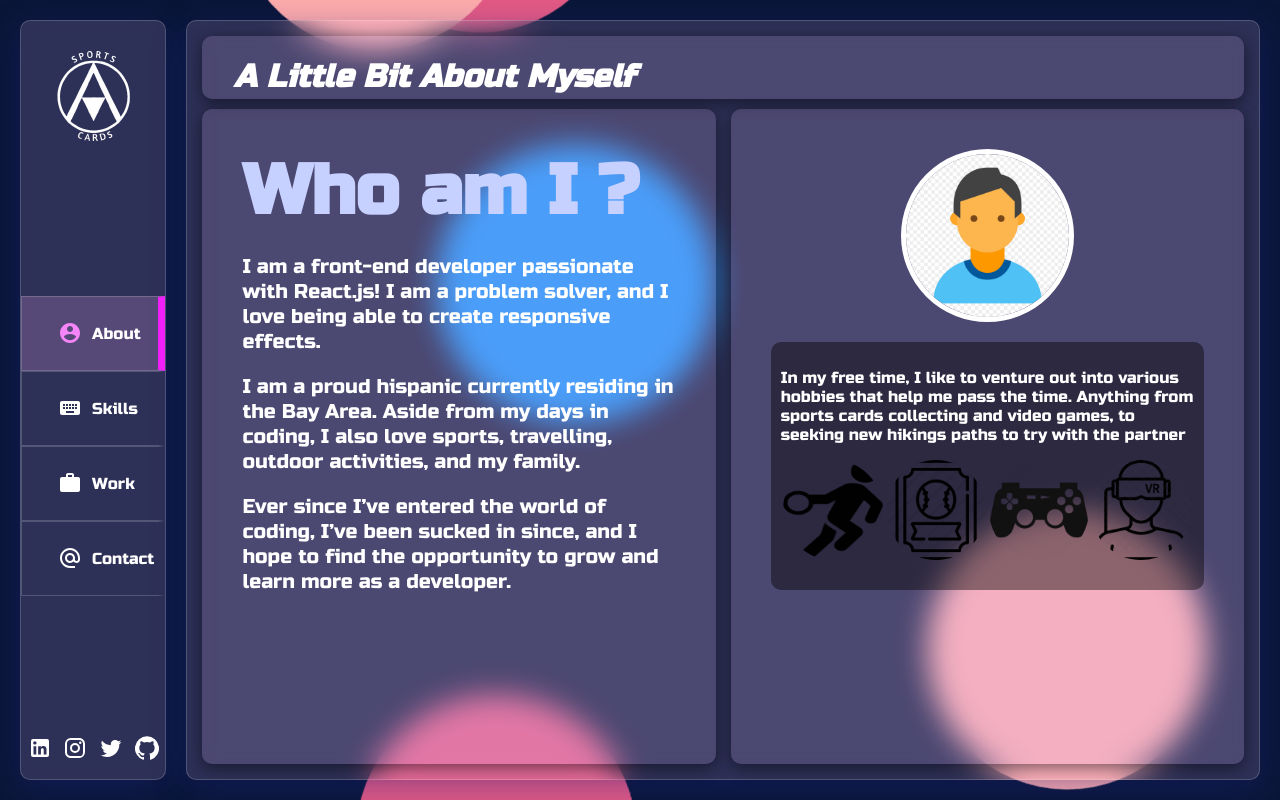
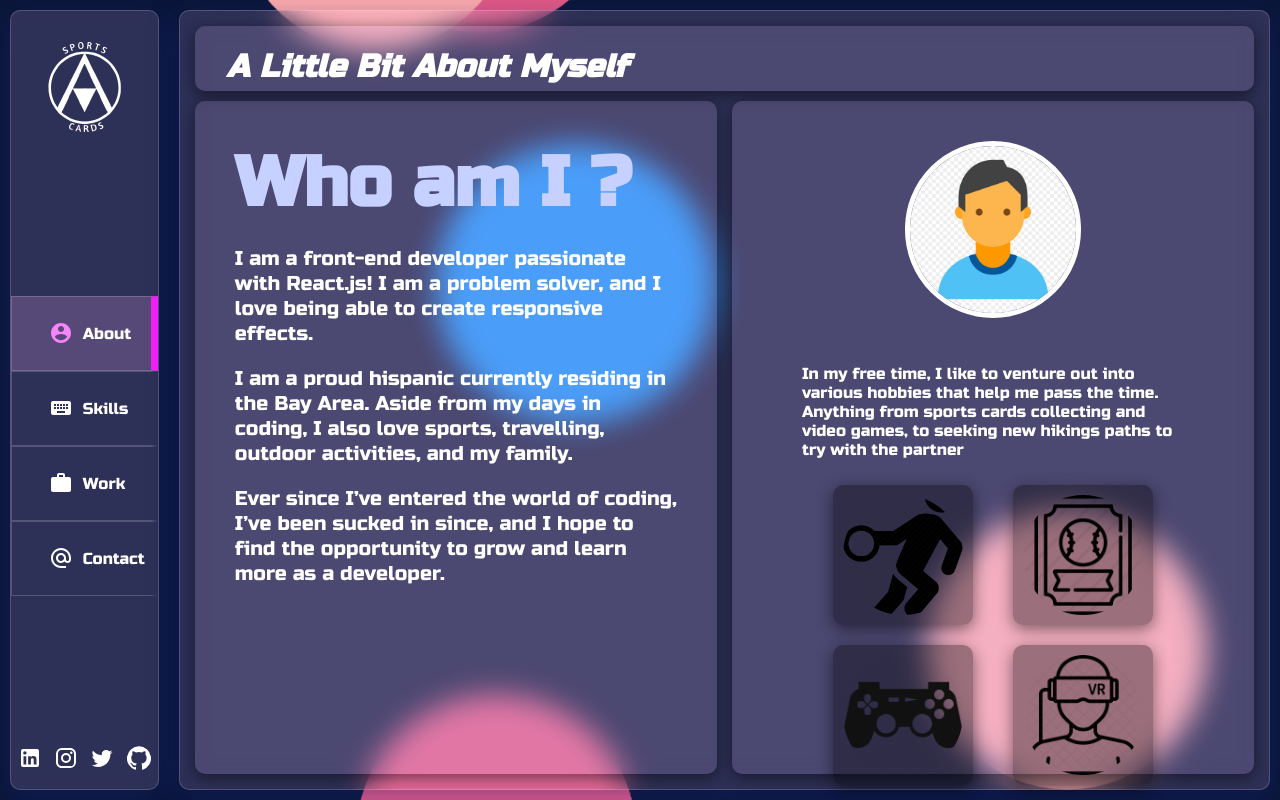
Before and after one commit to amedra13/Web-Portfolio, a React (Create React App) app: page /about in a window 1280 px wide. Built offline with nearby package versions, Linux system fonts and the light colour scheme.

Commit message:
use a mixin to style icon container

```diff
--- a/src/pages/About.js
+++ b/src/pages/About.js
@@ -37,10 +37,18 @@ const About = () => {
 						video games, to seeking new hikings paths to try with the partner{' '}
 					</p>
 					<div className="interests">
-						<img className="icon" src={Basketball} alt="" />
-						<img className="icon" src={SportsCards} alt="" />
-						<img className="icon" src={Videogames} alt="" />
-						<img className="icon" src={VirtualReality} alt="" />
+						<div className="icon__container">
+							<img className="icon" src={Basketball} alt="" />
+						</div>
+						<div className="icon__container">
+							<img className="icon" src={SportsCards} alt="" />
+						</div>
+						<div className="icon__container">
+							<img className="icon" src={Videogames} alt="" />
+						</div>
+						<div className="icon__container">
+							<img className="icon" src={VirtualReality} alt="" />
+						</div>
 					</div>
 				</div>
 			</div>
--- a/src/styles/About.scss
+++ b/src/styles/About.scss
@@ -12,7 +12,6 @@
 .about__header {
 	@include content-glass-style;
 	@include header-container;
-
 }
 .about__container {
 	@include content-glass-style;
@@ -40,9 +39,8 @@
 	}
 	.about__interests {
 		border-radius: 10px;
-		padding: 10px;
-		background-color: rgba(5, 2, 2, 0.432);
-		width: 100%;
+		padding: 10px 30px;
+		flex: 1;
 		.icon {
 			width: 100px;
 			height: 100px;
@@ -52,8 +50,24 @@
 		}
 		.interests {
 			display: flex;
+			flex-wrap: wrap;
 			justify-content: space-evenly;
 			align-items: center;
+			.icon__container {
+				@include content-glass-style;
+				background: rgba(0, 0, 0, 0.363);
+				width: 140px;
+				height: 140px;
+				margin: 10px;
+				padding: 10px;
+				// animation: puff-in-center 0.7s cubic-bezier(0.47, 0, 0.745, 0.715) 2.3s
+				// both;
+				img {
+					object-fit: cover;
+					width: 100%;
+					height: 100%;
+				}
+			}
 		}
 	}
 }
--- a/src/styles/App.scss
+++ b/src/styles/App.scss
@@ -19,7 +19,8 @@ $main-highlightBlue: rgb(0, 238, 255);
 	height: 100vh;
 	width: 100vw;
 	box-sizing: border-box;
-	padding: 20px;
+	padding: 10px;
+	overflow: hidden;
 }
 .app::-webkit-scrollbar {
 	display: none;
--- a/src/styles/Home.scss
+++ b/src/styles/Home.scss
@@ -22,7 +22,7 @@
 		font-size: 25px;
 		font-style: italic;
 		text-decoration: underline;
-		color: rgb(199, 209, 255);
+		color: $main-titleColor;
 		animation: fade-in-bottom 0.6s cubic-bezier(0.39, 0.575, 0.565, 1) 2s both;
 	}
 	span {
--- a/src/styles/KeyFrames.scss
+++ b/src/styles/KeyFrames.scss
@@ -89,3 +89,36 @@
 		opacity: 1;
 	}
 }
+
+@-webkit-keyframes puff-in-center {
+	0% {
+		-webkit-transform: scale(2);
+		transform: scale(2);
+		-webkit-filter: blur(4px);
+		filter: blur(4px);
+		opacity: 0;
+	}
+	100% {
+		-webkit-transform: scale(1);
+		transform: scale(1);
+		-webkit-filter: blur(0px);
+		filter: blur(0px);
+		opacity: 1;
+	}
+}
+@keyframes puff-in-center {
+	0% {
+		-webkit-transform: scale(2);
+		transform: scale(2);
+		-webkit-filter: blur(4px);
+		filter: blur(4px);
+		opacity: 0;
+	}
+	100% {
+		-webkit-transform: scale(1);
+		transform: scale(1);
+		-webkit-filter: blur(0px);
+		filter: blur(0px);
+		opacity: 1;
+	}
+}
```
